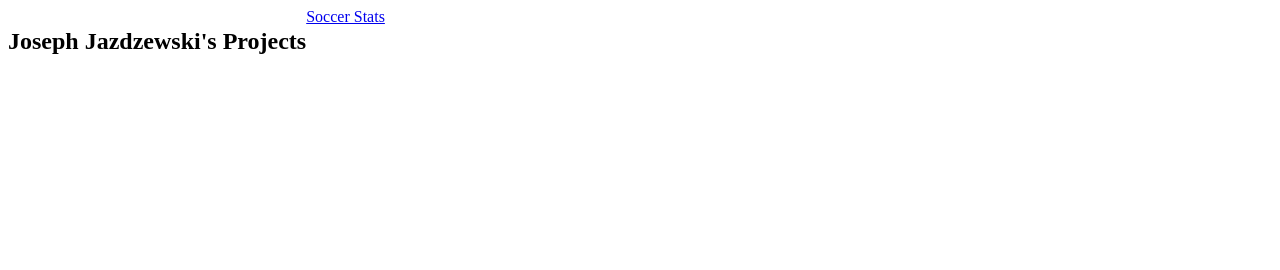
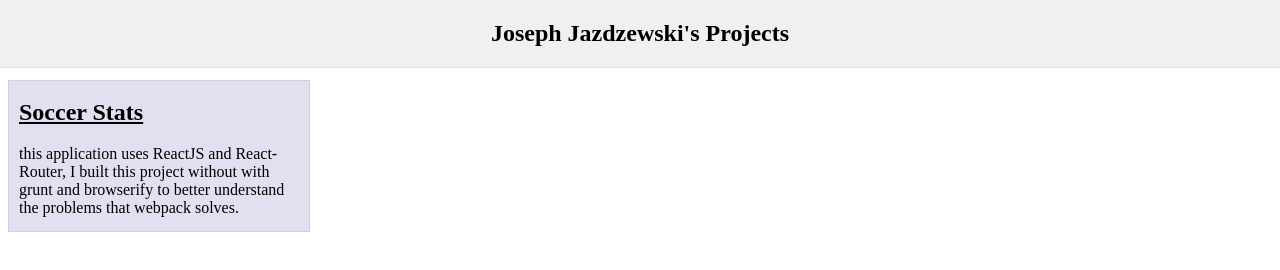
Before and after one commit to joeJazdzewski/joeJazdzewski.github.io, a plain HTML site: page index.html in a window 1280 px wide. Drawn offline with Linux system fonts and the light colour scheme.

Commit message:
changed the style

```diff
--- a/index.html
+++ b/index.html
@@ -2,18 +2,61 @@
     <head>
         <title>Joseph Jazdzewski Profile site</title>
         <style>
-            .body{
+            .titleContainer{
                 display: flex;
+                justify-content: center;
+                width: 100vw;
+                top:0px;
+                left:0px;
+                position: fixed;
+                background-color:#F0F0F0;
+                border-bottom: 1px solid #E0E0E0;
+            }
+            .container{
+                display: flex;
+                flex-direction:column;
+                justify-content: space-around;
+                width: 100vw;
+            }
+            .item{
+                width: 300px;
+                height: 150px;
+                background-color: #E0E0F0;
+                display: flex;
+                flex-direction:column;
+                justify-content: center;
+                border: 1px solid #D0D0E0;
+            }
+            .item:hover{
+                background-color: #E8E8F8;
+            }
+            .item-body{
+                padding: 10px;
+            }
+            .name{
+                color:#000000;
+            }
+            .name:hover{
+                color:#404040;
             }
         </style>
     </head>
     <body>
-        <div class="body">
-            <div>
+        <div class="container">
+            <div class="titleContainer">
                 <h2>Joseph Jazdzewski's Projects</h2>
             </div>
-            <div>
-                <a href="/SoccerStats">Soccer Stats</a>
+            <br />
+            <br />
+            <br />
+            <br />
+            <div class="item">
+                <div class="item-body">
+                    <h2><a class="name" href="/SoccerStats">Soccer Stats</a></h2>
+                    <p>
+                        this application uses ReactJS and React-Router, I built this project without with grunt and browserify to better understand the problems that webpack solves.
+                    </p>
+                </div>
             <div>
         </div>
     </body>
```
